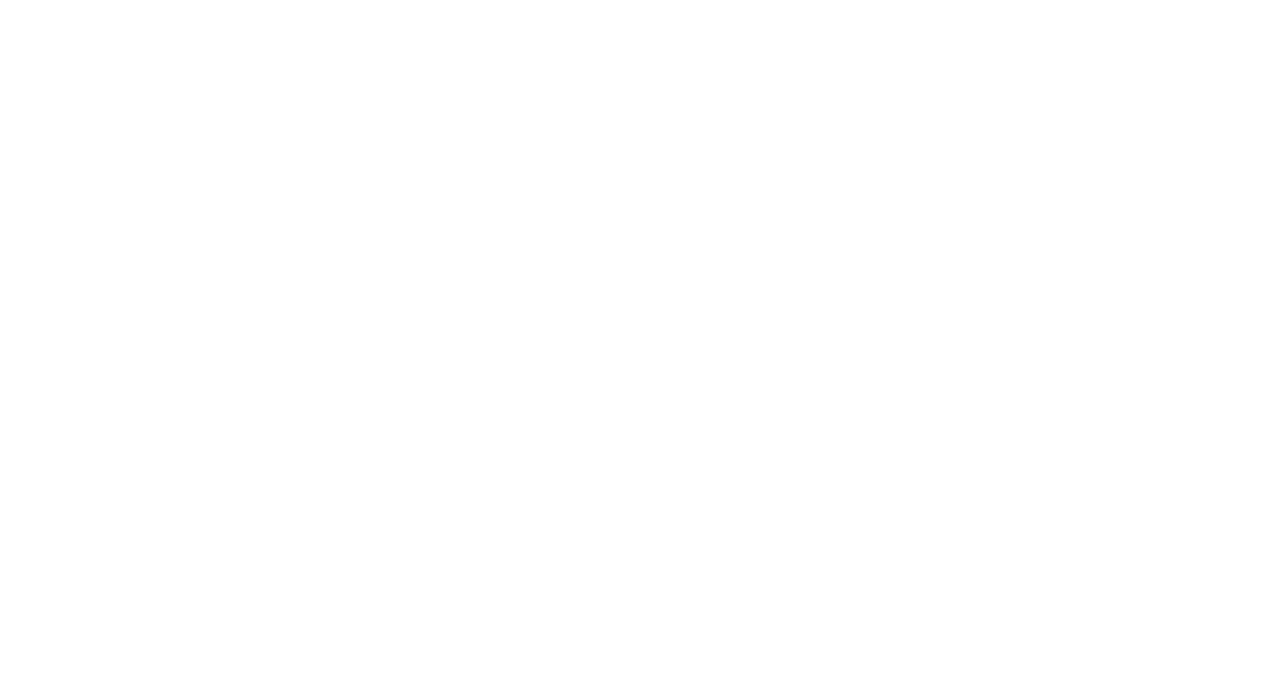
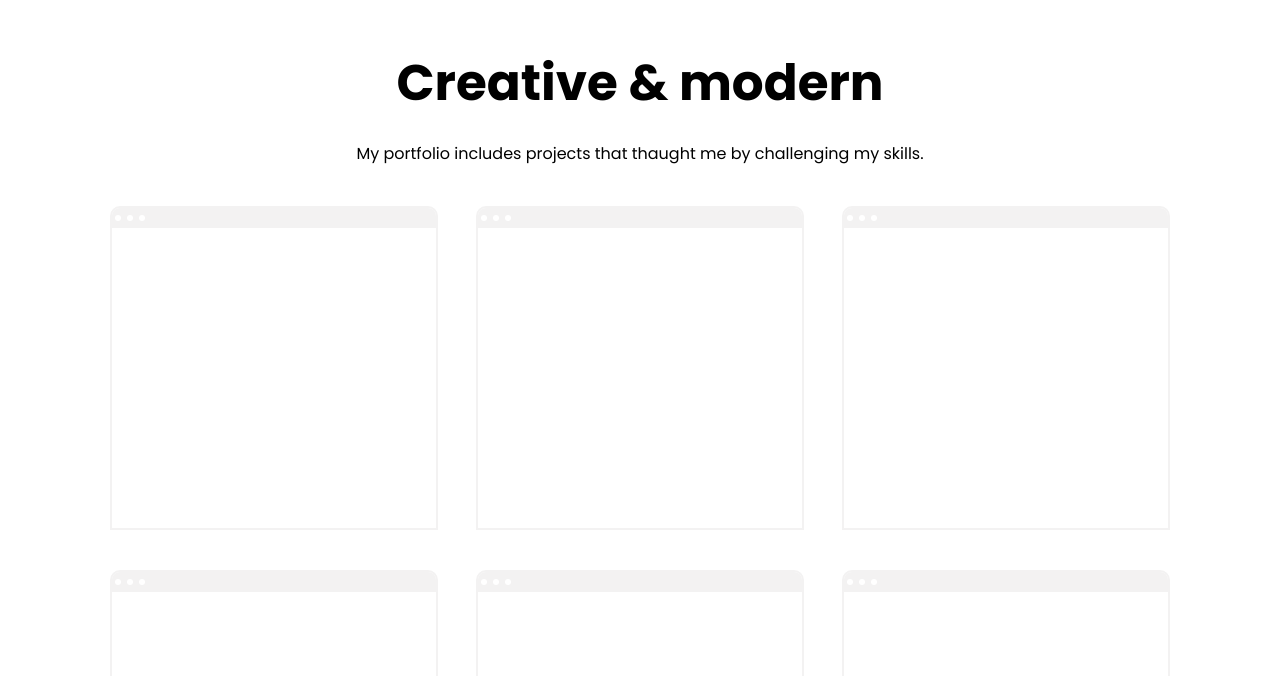
Before and after one commit to annamourasobral/portfolio, a React (Create React App) app: page / in a window 1280 px wide. Shown: the part 1604-2280 px from the top of the page. Before the commit the page ends 1600 px from the top, so only its background shows below. Built offline with nearby package versions, Linux system fonts and the light colour scheme.

Commit message:
including products component and changing lorem

```diff
--- a/src/App.jsx
+++ b/src/App.jsx
@@ -1,11 +1,13 @@
 import About from "./components/about/About";
 import Intro from "./components/intro/Intro";
+import ProductList from "./components/productList/productList";
 
 const App = () => {
   return (
     <div>
       <Intro/>
       <About/>
+      <ProductList/>
     </div>
   );
 };
--- a/src/components/about/About.jsx
+++ b/src/components/about/About.jsx
@@ -6,21 +6,17 @@
             <div className="about-left">
                 <div className="about-card-bg"></div>
                 <div className="about-card">
-                    <img src="https://images.pexels.com/photos/3585047/pexels-photo-3585047.jpeg?auto=compress&cs=tinysrgb&dpr=2&w=500" alt="" className="about-img"/>
+                    <img src="https://images.pexels.com/photos/1804177/pexels-photo-1804177.jpeg?auto=compress&cs=tinysrgb&w=1260&h=750&dpr=1" alt="" className="about-img"/>
                 </div>
             </div>
             <div className="about-right">
                 <div className="about-right-wrapper">
                     <h1 className="about-title">About Me</h1>
                     <p className="about-sub">
-                        It is a long established fact that a reader will be distracted by the
-                        readable content.
+                        I'm from Rio de Janeiro, Brazil, and love cultural exchanges, travels and of course, its records in form of photograph.
                     </p>
                     <p className="about-desc">
-                        Lorem ipsum dolor sit amet, consectetur adipiscing elit, sed do
-                        eiusmod tempor incididunt ut labore et dolore magna aliqua. Ut enim ad
-                        minim veniam, quis nostrud exercitation ullamco laboris nisi ut
-                        aliquip ex ea commodo consequat duis aute irure dolor in reprehende.
+                        Living and following the beauty in every corner of the world I grow a repertory to bring more life and joy to my work.
                     </p>
                 </div>
             </div>
--- /dev/null
+++ b/src/components/product/Product.jsx
@@ -0,0 +1,18 @@
+import "./product.css";
+
+const Product = ({img,link}) => {
+  return (
+    <div className="p">
+      <div className="p-browser">
+        <div className="p-circle"></div>
+        <div className="p-circle"></div>
+        <div className="p-circle"></div>
+      </div>
+      <a href={link} target="_blank" rel="noreferrer">
+        <img src={img} alt="" className="p-img" />
+      </a>
+    </div>
+  );
+};
+
+export default Product;
--- /dev/null
+++ b/src/components/product/product.css
@@ -0,0 +1,41 @@
+.p {
+    width: 30%;
+    height: 40vh;
+    margin: 20px 10px;
+    border: 2px solid rgb(243, 242, 242);
+    border-radius: 10px 10px 0px 0px;
+    overflow: hidden;
+  }
+
+  .p-browser {
+    height: 20px;
+    background-color: rgb(243, 242, 242);
+    display: flex;
+    align-items: center;
+    position: sticky;
+    z-index: 2;
+  }
+
+  .p-circle {
+    width: 6px;
+    height: 6px;
+    border-radius: 50%;
+    margin: 3px;
+    background-color: white;
+  }
+
+  .p-img {
+    width: 100%;
+    transition: all 10s ease;
+  }
+
+  .p:hover .p-img {
+    transform: translateY(-100%);
+  }
+
+  @media screen and (max-width: 480px) {
+    .p {
+      width: 40%;
+      height: 20vh;
+    }
+  }
--- /dev/null
+++ b/src/components/productList/productList.css
@@ -0,0 +1,41 @@
+.pl {
+    padding: 50px 100px;
+    display: flex;
+    flex-direction: column;
+    align-items: center;
+    text-align: center;
+  }
+
+  .pl-texts {
+    width: 65%;
+  }
+
+  .pl-title {
+    font-size: 50px;
+    font-weight: 600;
+  }
+
+  .pl-desc {
+    margin: 20px 0px;
+  }
+
+  .pl-list {
+    width: 100%;
+    display: flex;
+    flex-wrap: wrap;
+    justify-content: space-between;
+  }
+
+  @media screen and (max-width: 480px) {
+    .pl {
+      padding: 10px;
+    }
+
+    .pl-texts {
+      width: 100%;
+    }
+
+    .pl-desc {
+      display: none;
+    }
+  }
--- /dev/null
+++ b/src/components/productList/productList.jsx
@@ -0,0 +1,23 @@
+import "./productList.css";
+import Product from "../product/Product";
+import { products } from "../../data";
+
+const ProductList = () => {
+  return (
+    <div className="pl">
+      <div className="pl-texts">
+        <h1 className="pl-title">Creative & modern</h1>
+        <p className="pl-desc">
+          My portfolio includes projects that thaught me by challenging my skills.
+        </p>
+      </div>
+      <div className="pl-list">
+        {products.map((item) => (
+          <Product key={item.id} img={item.img} link={item.link} />
+        ))}
+      </div>
+    </div>
+  );
+};
+
+export default ProductList;
--- /dev/null
+++ b/src/data.js
@@ -0,0 +1,32 @@
+export const products = [
+  {
+    id: 1,
+    img: "",
+    link: "http://lama.dev",
+  },
+  {
+    id: 2,
+    img: "",
+    link: "http://lama.dev",
+  },
+  {
+    id: 3,
+    img: "",
+    link: "http://lama.dev",
+  },
+  {
+    id: 4,
+    img: "",
+    link: "http://lama.dev",
+  },
+  {
+    id: 5,
+    img: "",
+    link: "http://lama.dev",
+  },
+  {
+    id: 6,
+    img: "",
+    link: "http://lama.dev",
+  },
+];
```
